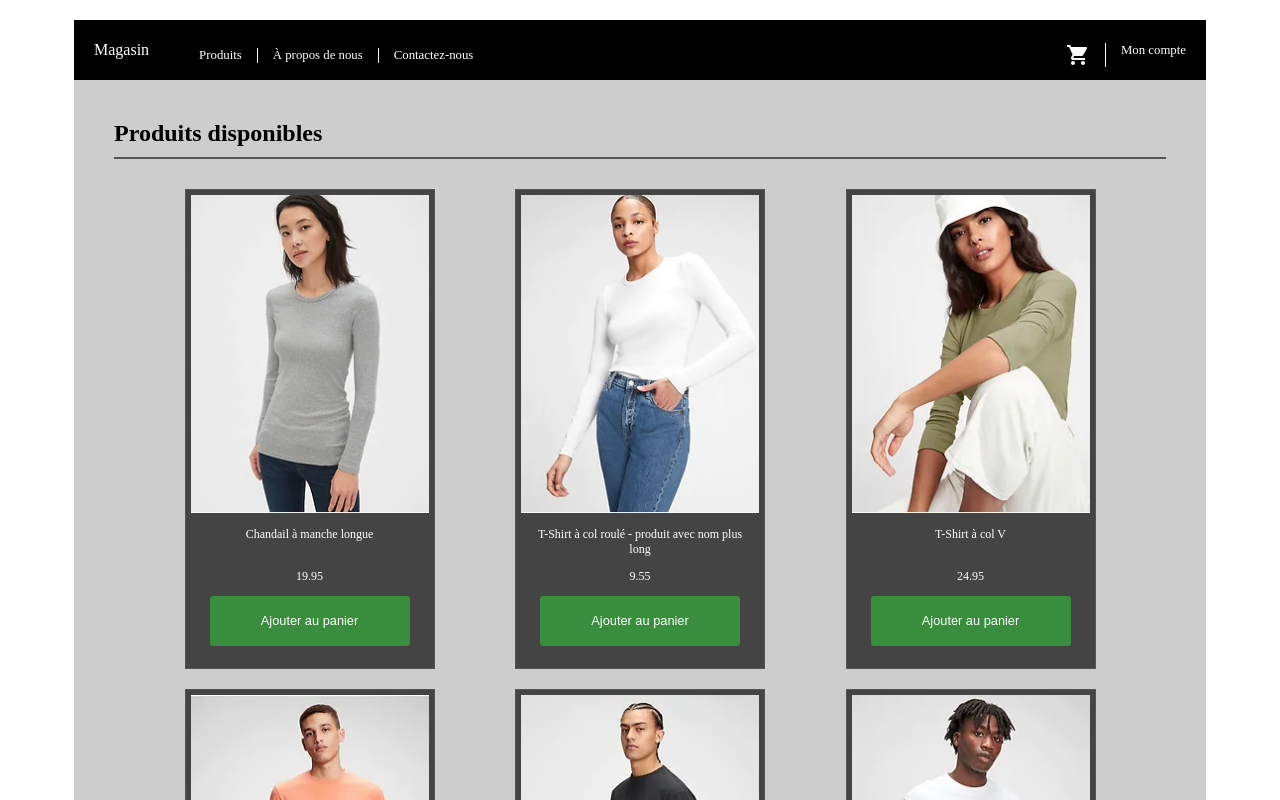
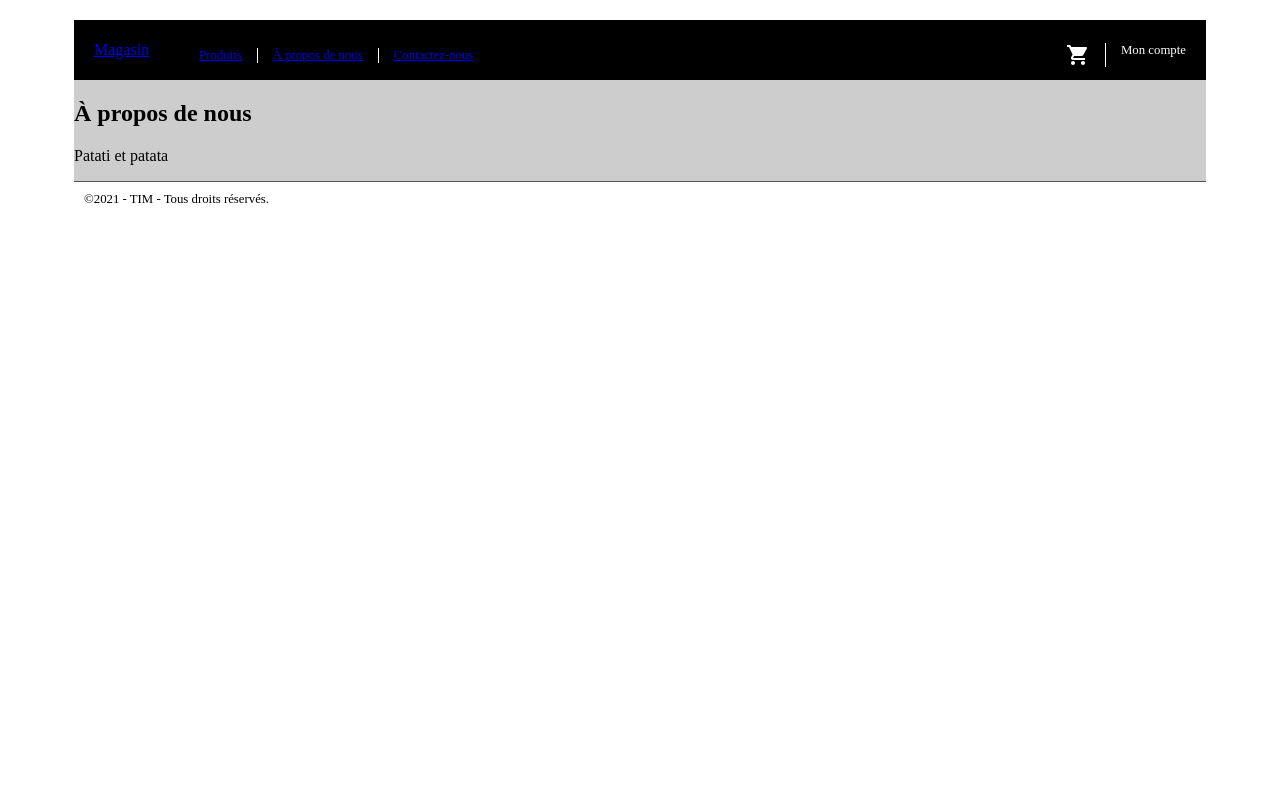
Before and after one commit to OlivierFortier/panier-achats, a React (Create React App) app: page /a-propos-de-nous in a window 1280 px wide. Shown: the top 800 px of the page. Built offline with nearby package versions, Linux system fonts and the light colour scheme.

Commit message:
ajout de react router

```diff
--- a/package.json
+++ b/package.json
@@ -12,6 +12,7 @@
     "node-sass": "^5.0.0",
     "react": "^17.0.1",
     "react-dom": "^17.0.1",
+    "react-router-dom": "^5.2.0",
     "react-scripts": "4.0.2"
   },
   "scripts": {
--- /dev/null
+++ b/src/Accueil.jsx
@@ -0,0 +1,13 @@
+
+
+export default function Accueil() {
+
+  return (
+    <div className="Accueil">
+      <h2>Magasin</h2>
+      <p>
+          Page d'accueil en construction
+      </p>
+    </div>
+  );
+}
--- a/src/Appli.jsx
+++ b/src/Appli.jsx
@@ -1,20 +1,37 @@
-import './Appli.scss';
-import Entete from './Entete.jsx';
-import ListeProduits from './ListeProduits';
-import PiedDePage from './PiedDePage';
-import useLocalStorageState from './hooks/useLocalStorageState';
+import "./Appli.scss";
+import Entete from "./Entete.jsx";
+import ListeProduits from "./ListeProduits";
+import PiedDePage from "./PiedDePage";
+import useLocalStorageState from "./hooks/useLocalStorageState";
+import { Switch, Route } from "react-router-dom";
+import Accueil from "./Accueil";
+import Apropos from "./Apropos";
+import Contact from "./Contact";
 
 export default function Appli() {
-
-
-  const etatPanier = useLocalStorageState({} , "panier");
+  const etatPanier = useLocalStorageState({}, "panier");
 
   return (
     <div className="Appli">
       <Entete etatPanier={etatPanier} />
+
       <section className="contenuPrincipal">
-        <ListeProduits etatPanier={etatPanier} />
+        <Switch>
+          <Route exact path="/">
+            <Accueil />
+          </Route>
+          <Route exact path="/nos-produits">
+            <ListeProduits etatPanier={etatPanier} />
+          </Route>
+          <Route exact path="/a-propos-de-nous">
+            <Apropos />
+          </Route>
+          <Route exact  path="/contactez-nous">
+            <Contact />
+          </Route>
+        </Switch>
       </section>
+
       <PiedDePage />
     </div>
   );
--- /dev/null
+++ b/src/Apropos.jsx
@@ -0,0 +1,13 @@
+
+
+export default function Apropos() {
+
+  return (
+    <div className="Apropos">
+      <h2>À propos de nous</h2>
+      <p>
+          Patati et patata
+      </p>
+    </div>
+  );
+}
--- /dev/null
+++ b/src/Contact.jsx
@@ -0,0 +1,13 @@
+
+
+export default function Contact() {
+
+  return (
+    <div className="Contact">
+      <h2>Contactez-nous</h2>
+      <p>
+          Formulaire à venir
+      </p>
+    </div>
+  );
+}
--- a/src/Entete.jsx
+++ b/src/Entete.jsx
@@ -3,6 +3,7 @@ import ShoppingCartIcon from '@material-ui/icons/ShoppingCart';
 import Badge from '@material-ui/core/Badge';
 import SommairePanier from './SommairePanier';
 import {useState} from 'react';
+import {Link} from 'react-router-dom';
 
 function Entete({etatPanier}) {
 
@@ -18,11 +19,11 @@ function Entete({etatPanier}) {
 
   return (
     <header className="Entete">
-      <div className="logo">Magasin</div>
+      <div className="logo"><Link to="/">Magasin</Link></div>
       <ul className="navPrincipale">
-        <li>Produits</li>
-        <li>À propos de nous</li>
-        <li>Contactez-nous</li>
+        <li><Link to="/nos-produits">Produits</Link></li>
+        <li><Link to="/a-propos-de-nous">À propos de nous</Link></li>
+        <li><Link to="/contactez-nous">Contactez-nous</Link></li>
       </ul>
       <ul className="navUtilisateur">
         <li>
--- a/src/index.jsx
+++ b/src/index.jsx
@@ -1,11 +1,14 @@
-import React from 'react';
-import ReactDOM from 'react-dom';
-import './index.scss';
-import Appli from './Appli';
+import React from "react";
+import ReactDOM from "react-dom";
+import "./index.scss";
+import Appli from "./Appli";
+import { BrowserRouter as Router } from "react-router-dom";
 
 ReactDOM.render(
   <React.StrictMode>
-    <Appli />
+    <Router>
+      <Appli />
+    </Router>
   </React.StrictMode>,
-  document.getElementById('racine')
+  document.getElementById("racine")
 );
```
Also changed, not shown: 1 other file (tests, documents, lock files or other folders).
